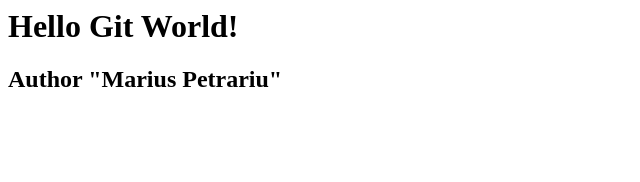
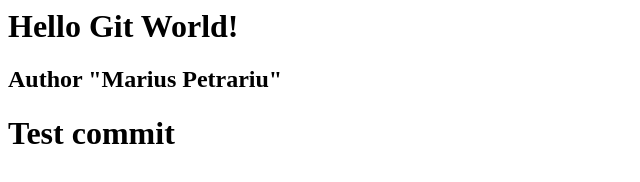
Before and after one commit to mariuspetrariu/GitGitHubMasterclass, a plain HTML site: page index.html in a window 1280 px wide. Shown: the whole page, without its empty margins (0-640 px from the left). Drawn offline with Linux system fonts and the light colour scheme.

Commit message:
test commit

```diff
--- a/index.html
+++ b/index.html
@@ -1,2 +1,3 @@
 <h1>Hello Git World!</h1>
 <h2>Author "Marius Petrariu"</h2>
+<h1>Test commit</h1>
```
